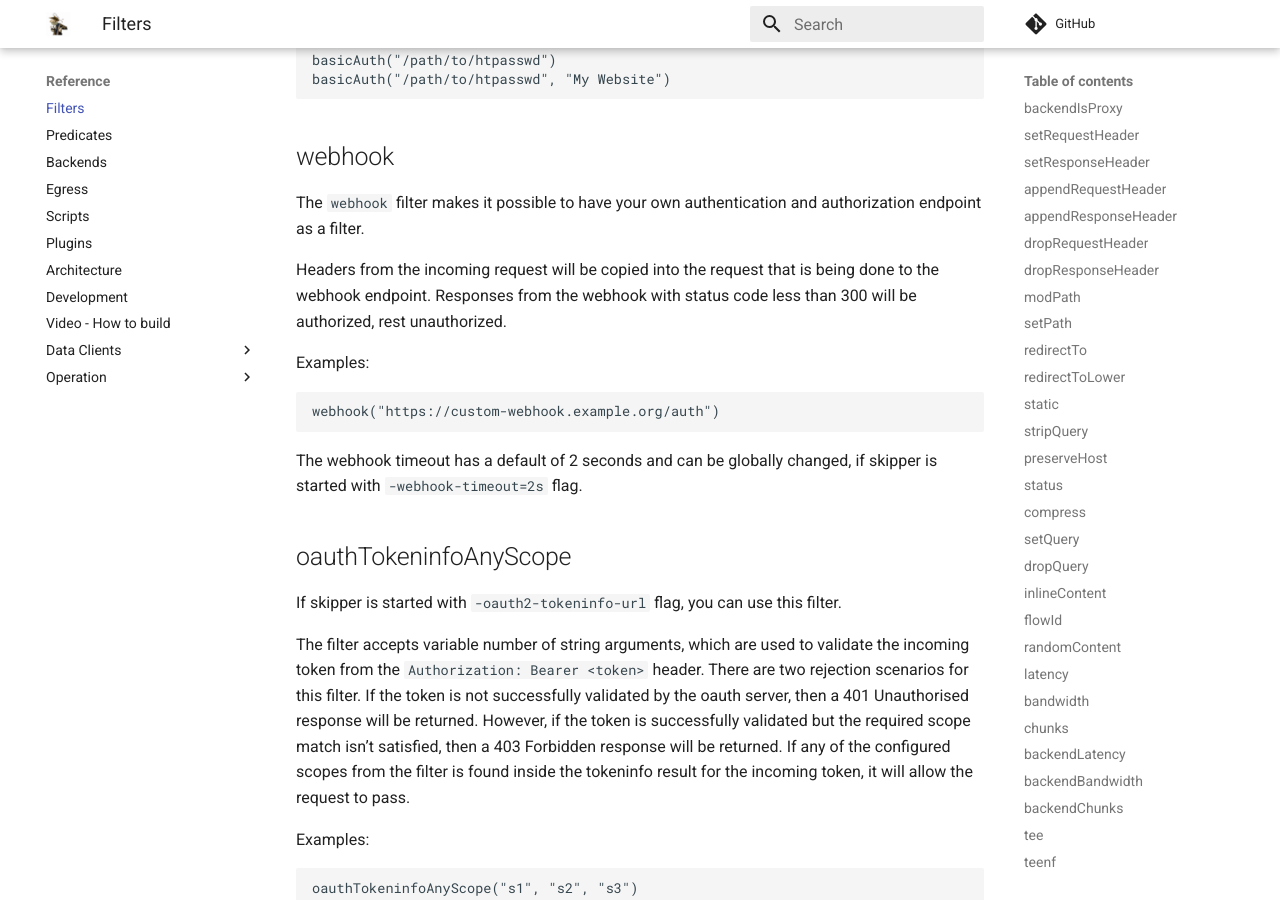
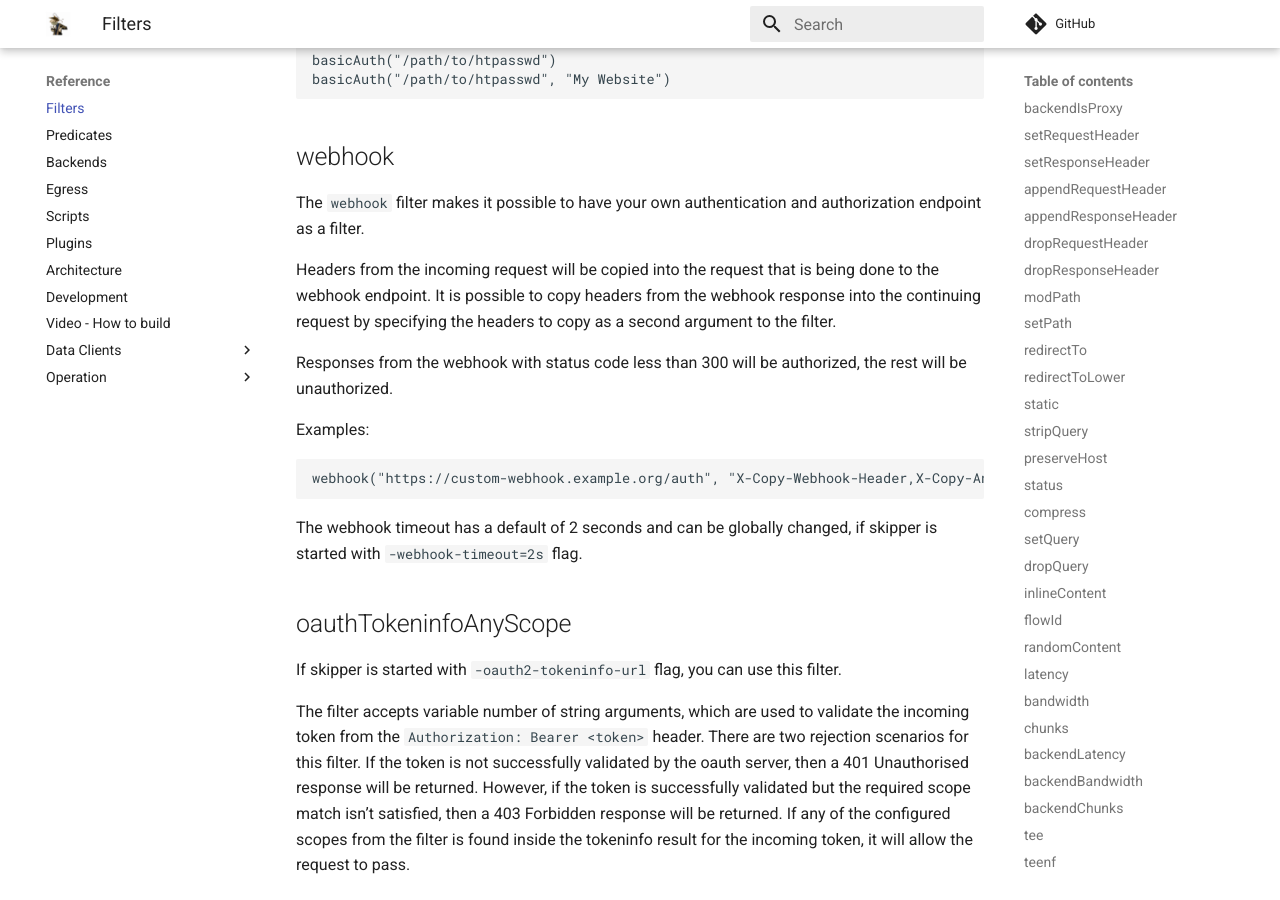
Before and after one commit to zalando/skipper, an MkDocs documentation site: the page built from docs/reference/filters.md, in a window 1280 px wide and 900 px high, scrolled down 10020 px. Built offline with MkDocs 1.6.1 and Material for MkDocs 9.7.7, drawn with Linux system fonts in a browser that asks for light colours; comment, search, counter and statistics services are not loaded.

Commit message:
Add documentation about copying webhook response headers in webhook filter
Signed-off-by: Daniel Middlecote <dlmiddlecote@gmail.com>

````diff
--- a/docs/reference/filters.md
+++ b/docs/reference/filters.md
@@ -453,13 +453,17 @@ The `webhook` filter makes it possible to have your own authentication and
 authorization endpoint as a filter.
 
 Headers from the incoming request will be copied into the request that
-is being done to the webhook endpoint. Responses from the webhook with
-status code less than 300 will be authorized, rest unauthorized.
-
-Examples:
-
-```
-webhook("https://custom-webhook.example.org/auth")
+is being done to the webhook endpoint. It is possible to copy headers
+from the webhook response into the continuing request by specifying the
+headers to copy as a second argument to the filter.
+
+Responses from the webhook with status code less than 300 will be
+authorized, the rest will be unauthorized.
+
+Examples:
+
+```
+webhook("https://custom-webhook.example.org/auth", "X-Copy-Webhook-Header,X-Copy-Another-Header")
 ```
 
 The webhook timeout has a default of 2 seconds and can be globally
````
Also changed, not shown: 1 other file.
